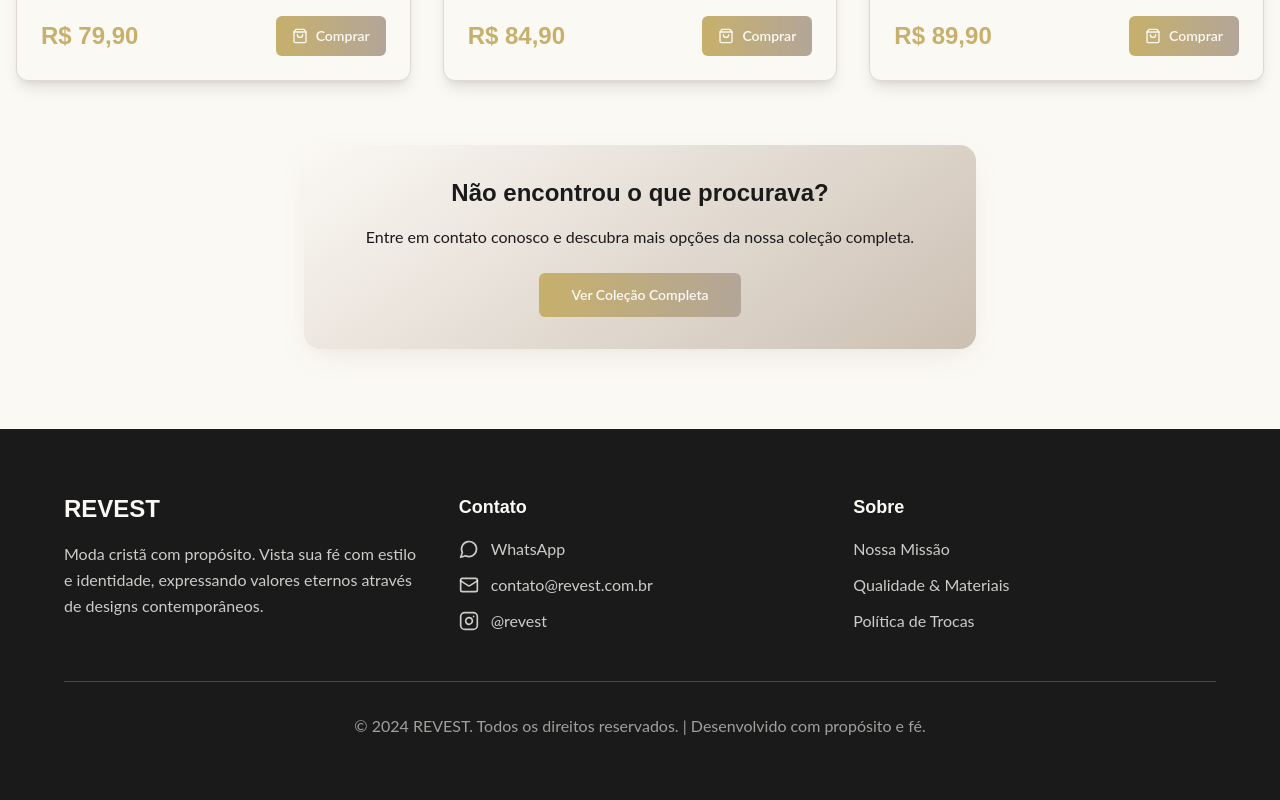
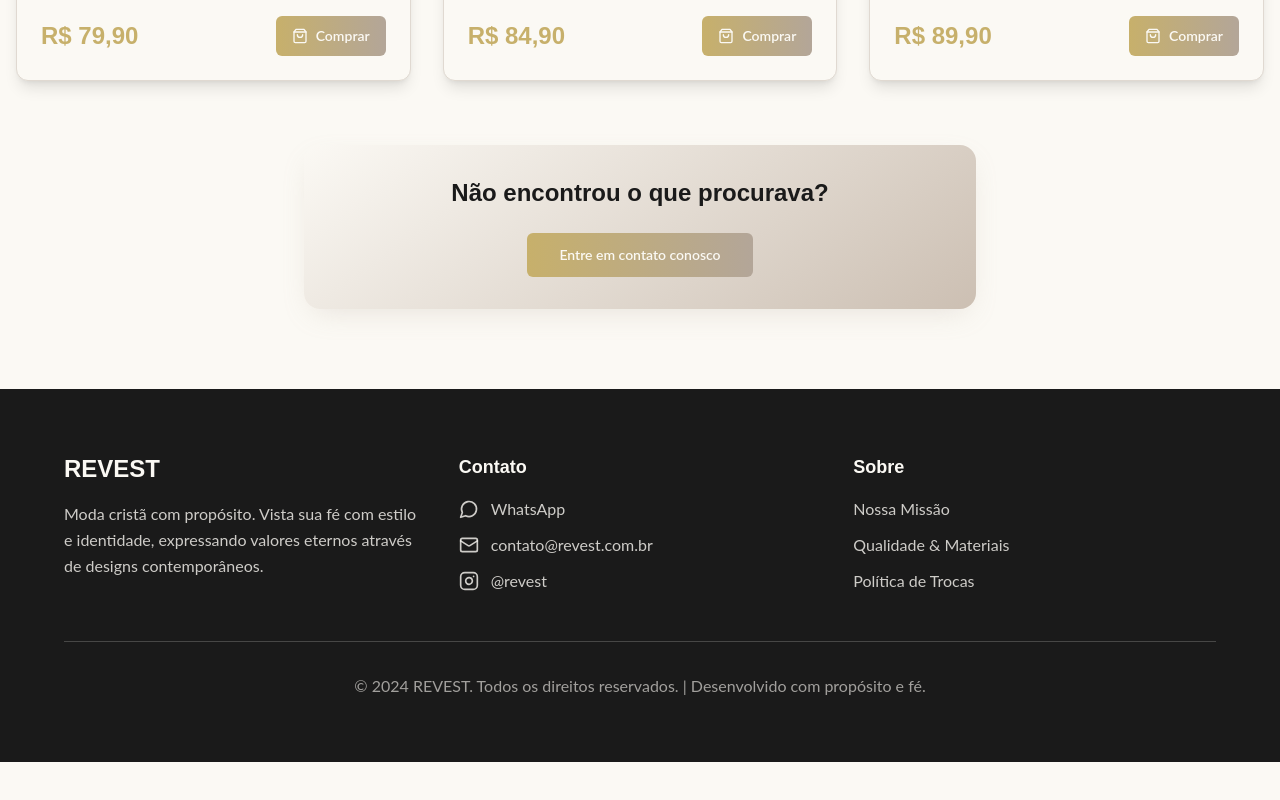
Before and after one commit to tolbarroso/revest, a React (Vite) app: page / in a window 1280 px wide. Shown: the part 2945-3745 px from the top of the page. After the commit the page ends 3707 px from the top, so only its background shows below. Built offline with nearby package versions, Linux system fonts and the light colour scheme.

Commit message:
Refactor: Update "No products found" section
Update the "No products found" section to only display the title "Não encontrou o que procurava?" and change the button text to "Entre em contato conosco", which now links to WhatsApp.

```diff
--- a/src/components/ProductsSection.tsx
+++ b/src/components/ProductsSection.tsx
@@ -71,21 +71,18 @@ export const ProductsSection = () => {
 
         <div className="text-center mt-16">
           <div className="bg-gradient-card p-8 rounded-2xl shadow-brand max-w-2xl mx-auto">
-            <h3 className="font-brand text-2xl font-semibold mb-4 text-foreground">
+            <h3 className="font-brand text-2xl font-semibold mb-6 text-foreground">
               Não encontrou o que procurava?
             </h3>
-            <p className="font-body text-muted-foreground mb-6">
-              Entre em contato conosco e descubra mais opções da nossa coleção completa.
-            </p>
             <Button
               onClick={() => {
-                const message = "Olá! Gostaria de conhecer toda a coleção REVEST e suas novidades.";
+                const message = "Olá! Gostaria de entrar em contato com a REVEST.";
                 window.open(`https://wa.me/5511999999999?text=${encodeURIComponent(message)}`, '_blank');
               }}
               variant="whatsapp"
               size="lg"
             >
-              Ver Coleção Completa
+              Entre em contato conosco
             </Button>
           </div>
         </div>
```
